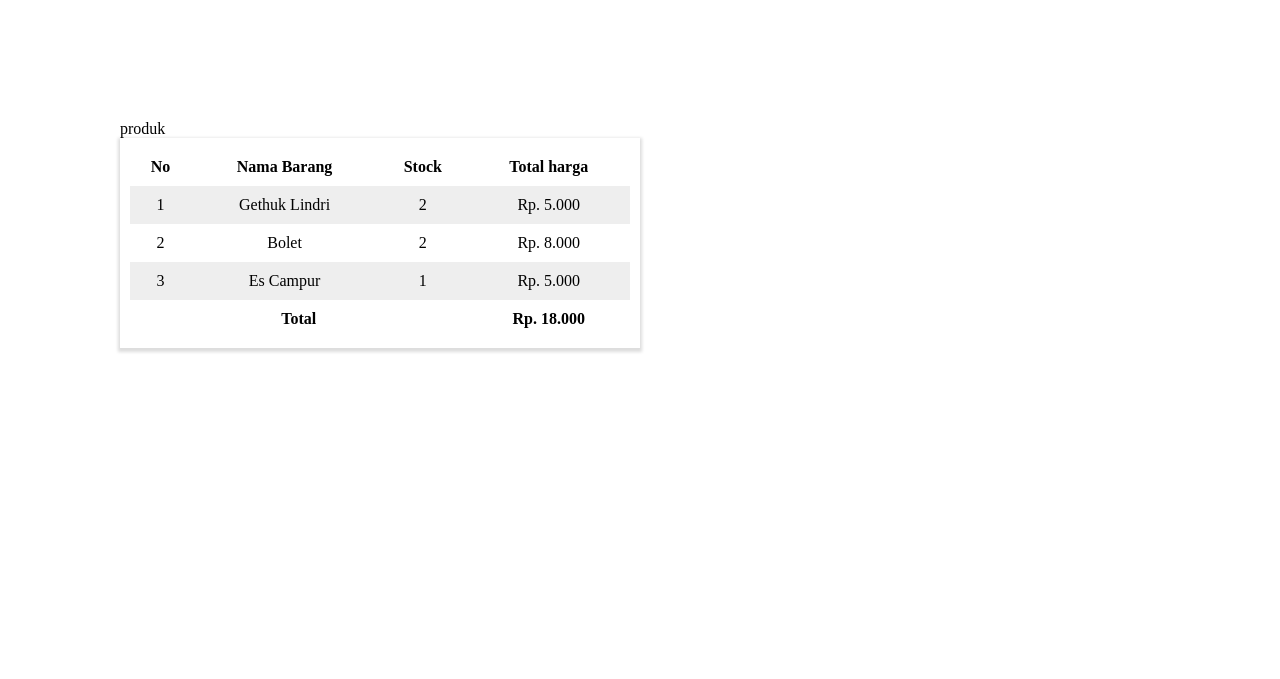
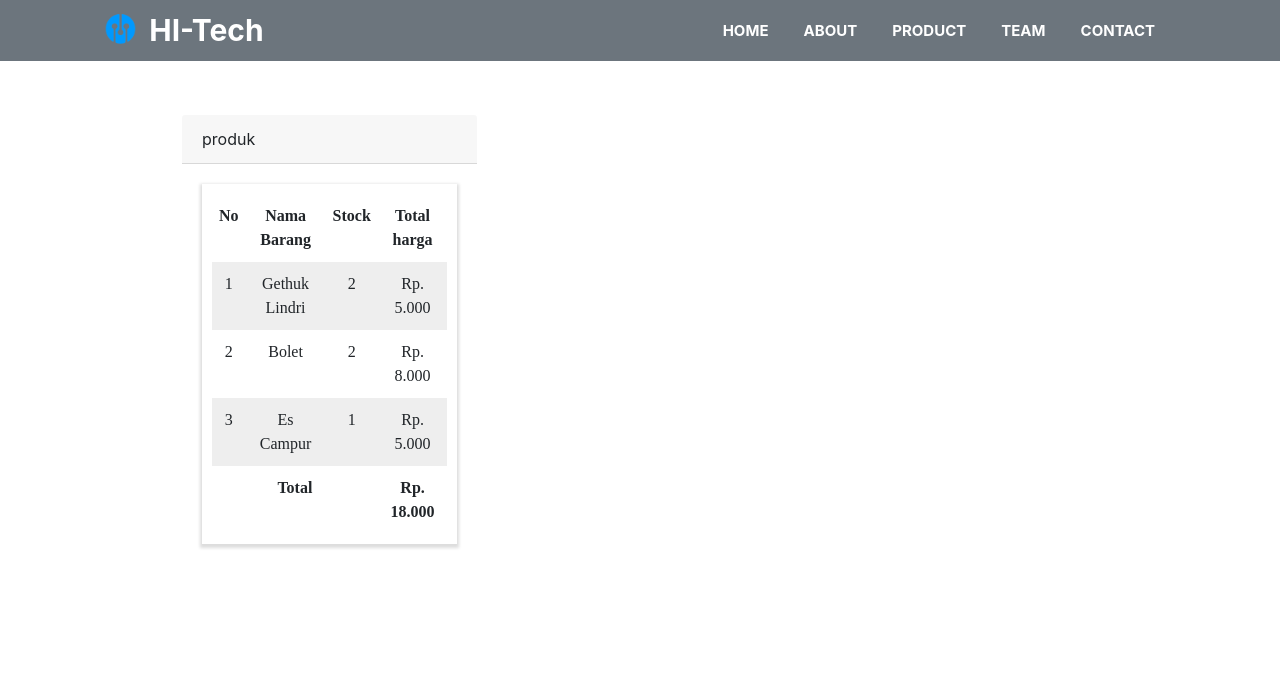
Before and after one commit to yoga-tirta/hi-tech, a plain HTML site: page keranjang.html in a window 1280 px wide. Drawn offline with nearby package versions, Linux system fonts and the light colour scheme.

Commit message:
tambah navbar pada keranjang

```diff
--- a/keranjang.html
+++ b/keranjang.html
@@ -1,11 +1,15 @@
 <!DOCTYPE html>
-<html lang="id">
+<html lang="en">
     <head>
-        <meta charset="UTF-8">
-        <meta http-equiv="X-UA-Compatible" content="IE=edge">
-        <meta name="viewport" content="width=device-width, initial-scale=1.0">
-        <link rel="stylesheet" href="assets/css/style.css">
-        <title> Keranjang </title>
+        <title>HI-Tech</title>
+        <link rel="shortcut icon" href="assets/img/icon.png" />
+        <link rel="stylesheet" href="assets/lib/font-awesome/css/font-awesome.min.css" />
+        <link rel="stylesheet" href="assets/lib/ionicons/css/ionicons.min.css" />
+        <link rel="stylesheet" href="https://maxcdn.bootstrapcdn.com/bootstrap/4.5.2/css/bootstrap.min.css" />
+        <script src="https://ajax.googleapis.com/ajax/libs/jquery/3.6.0/jquery.min.js"></script>
+        <script src="https://maxcdn.bootstrapcdn.com/bootstrap/4.5.2/js/bootstrap.min.js"></script>
+        <link rel="stylesheet" href="assets/css/style.css" />
+        <link rel="stylesheet" href="assets/css/style.css" />
         <style>
             .container {
                 display: grid;
@@ -30,11 +34,29 @@
             .zebra-table tbody tr:nth-child(odd) {
                 background: #eee;
             }
-
-
         </style>
     </head>
-    <body>
+
+    <body style="overflow-x: hidden">
+        <!-- navbar -->
+        <nav class="navbar navbar-expand-lg bg-secondary fixed-top">
+          <a href="index.html" class="logo"><img src="assets/img/logo.png" height="30" style="margin-top: -8px" />HI-Tech</a>
+          <button class="navbar-toggler" data-toggle="collapse" data-target="#mainNav">
+            <span class="navbar-toggler-icon"></span>
+          </button>
+
+          <div class="collapse navbar-collapse" id="mainNav">
+            <ul class="navbar-nav mr-auto"></ul>
+            <ul class="nav nav-item nav-menu">
+              <li><a href="#home">HOME</a></li>
+              <li><a href="#about">ABOUT</a></li>
+              <li><a href="#product">PRODUCT</a></li>
+              <li><a href="#team">TEAM</a></li>
+              <li><a href="#contact">CONTACT</a></li>
+            </ul>
+          </div>
+        </nav>
+
         <div class="container" style="margin-top: 3px;">
             <div class="row">
                 <div class="col-lg-8">
@@ -76,5 +98,16 @@
                 </div>
             </div>
         </div>
+
+        <script>
+            window.addEventListener("scroll", (e) => {
+              var navbarPos = $(window).scrollTop();
+              if (navbarPos > 0) {
+                $(".navbar").addClass("skuyBar");
+              } else {
+                $(".navbar").removeClass("skuyBar");
+              }
+            });
+          </script>
     </body>
 </html>
```
